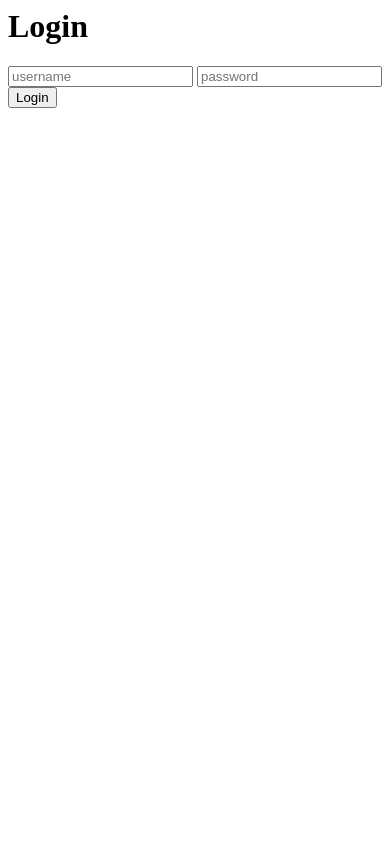
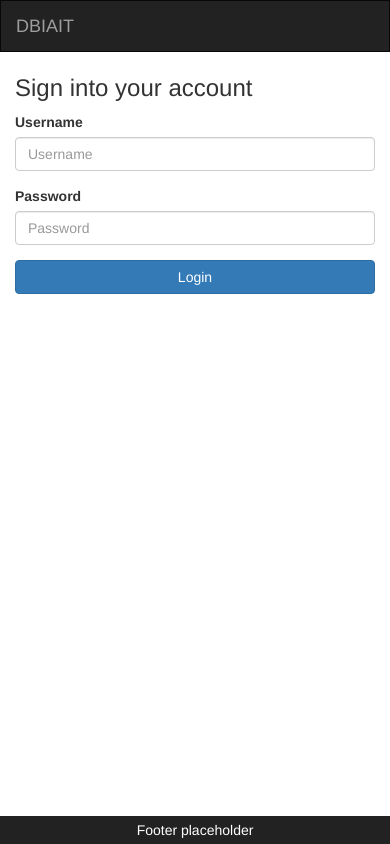
Before and after one commit to geosolutions-it/C179-DBIAIT, a Django app: page / in a window 390 px wide. Run offline with Django 3.2, Linux system fonts and the light colour scheme; some libraries are stand-ins or nearby versions.

Commit message:
[Implments #15] Login page

```diff
--- a/app/authenticate/views.py
+++ b/app/authenticate/views.py
@@ -8,7 +8,7 @@ from django.urls import reverse
 class LoginView(View):
     def get(self, request):
         if request.user.is_authenticated:
-            print("Redirect user to dashboard")
+            return render(request, 'dashboard/index.html')
         return render(request, 'login/index.html')
 
     def post(self, request):
@@ -18,9 +18,10 @@ class LoginView(View):
         user = authenticate(username=username, password=password)
         if user and user.is_active:
             login(request, user)
-            print("Redirect user to dashboard")
+            return render(request, 'dashboard/index.html')
 
-        return render(request, 'login/index.html')
+        context = {"message": "Your username or password was incorrect."}
+        return render(request, 'login/index.html', context=context)
 
 
 def logout_view(request):
--- /dev/null
+++ b/app/static/index.css
@@ -0,0 +1,11 @@
+.base-footer {
+    border-top: 1px solid;
+    padding: 1% 0% 1% 0%;
+    text-align: center;
+    background-color: #222222;
+    color: #ffffff;
+}
+
+.login-form {
+    margin-top: 6%;
+}
--- /dev/null
+++ b/app/templates/base.html
@@ -0,0 +1,39 @@
+{% load static %}
+<!DOCTYPE html>
+<html>
+
+<head>
+    <title>DBIAIT</title>
+    <meta charset="utf-8">
+    <meta name="viewport" content="width=device-width, initial-scale=1">
+    <link rel="stylesheet" href="https://maxcdn.bootstrapcdn.com/bootstrap/3.4.1/css/bootstrap.min.css">
+    <link rel="stylesheet" href="{% static 'index.css' %}" />
+    <script src="https://ajax.googleapis.com/ajax/libs/jquery/3.5.1/jquery.min.js"></script>
+    <script src="https://maxcdn.bootstrapcdn.com/bootstrap/3.4.1/js/bootstrap.min.js"></script>
+</head>
+
+<body>
+    <nav class="navbar navbar-inverse">
+        <div class="container-fluid">
+          <div class="navbar-header">
+            <a class="navbar-brand" href="/">DBIAIT</a>
+          </div>
+          {% if request.user.is_authenticated %}
+          <ul class="nav navbar-nav navbar-right">
+            <li><a href="/logout"><span class="glyphicon glyphicon-log-in"></span> Logout</a></li>
+          </ul>
+          {% endif %}
+        </div>
+      </nav>
+    {% block content %}
+        {# Main Page Content #}
+    {% endblock %}
+    <div class="navbar-fixed-bottom row-fluid">
+        <div class="navbar-inner base-footer">
+          <div class="container">
+            Footer placeholder
+          </div>
+        </div>
+      </div>
+</body>
+</html>
--- /dev/null
+++ b/app/templates/dashboard/index.html
@@ -0,0 +1,5 @@
+{% extends "base.html" %}
+
+{% block content %}
+<h1>this is the dashboard</h1>
+{% endblock %}
--- a/app/templates/login/index.html
+++ b/app/templates/login/index.html
@@ -1,8 +1,26 @@
-<h1>Login</h1>
+{% extends "base.html" %}
 
-<form method="POST">
-    {% csrf_token %}
-    <input type="text" name="username" placeholder="username" />
-    <input type="password" name="password" placeholder="password" />
-    <button type="submit">Login</button>
-</form>
+
+{% block content %}
+    <div class="col-md-4 col-md-offset-4 login-form">
+        {% if message %}
+        <div class="alert alert-danger">
+            <strong>Error!</strong> {{ message }}
+        </div>
+        {% else %}
+        <h3>Sign into your account</h3>
+        {% endif %}
+        <form method="post">
+            {% csrf_token %}
+            <div class="form-group">
+              <label for="exampleInputEmail1">Username</label>
+              <input type="text" class="form-control" name="username" placeholder="Username" required />
+            </div>
+            <div class="form-group">
+              <label for="exampleInputPassword1">Password</label>
+              <input type="password" name="password" class="form-control" placeholder="Password" required />
+            </div>
+            <button type="submit" class="btn btn-primary btn-block">Login</button>
+          </form>
+    </div>
+{% endblock %}
```
Also changed, not shown: app/authenticate/backends.py (deleted, +0 -13 lines), app/settings.py (+15 -6 lines).
